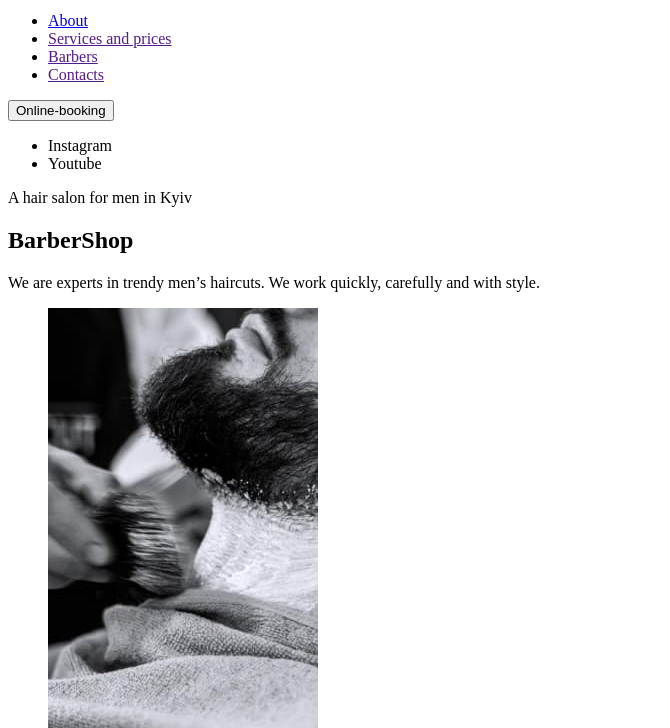
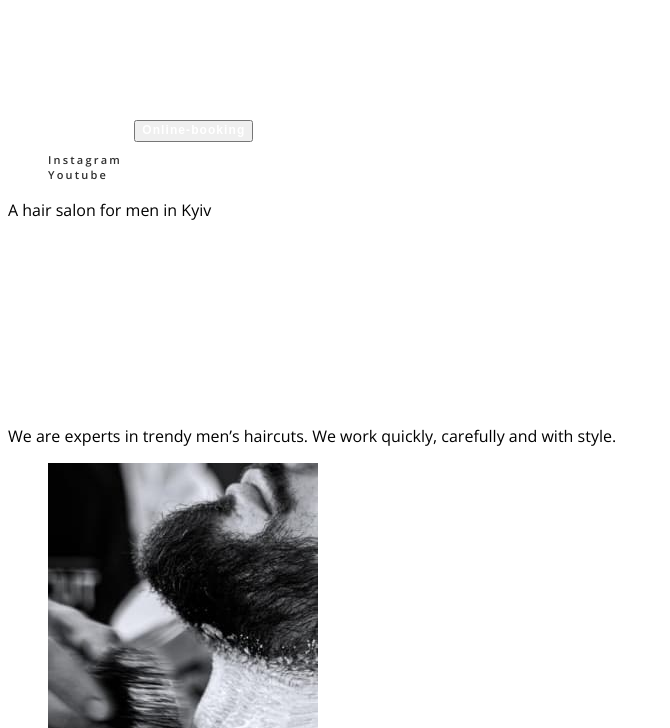
Before and after one commit to MariannaOrlovych/barbershop, a plain HTML site: page index.html in a window 1280 px wide. Shown: the part 72-800 px from the top of the page, without its empty margins (0-670 px from the left). Drawn offline with nearby package versions, Linux system fonts and the light colour scheme.

Commit message:
додає стилі

```diff
--- /dev/null
+++ b/css/styles.css
@@ -0,0 +1,74 @@
+:root{
+    --word-color: #FF6C00;
+    --one-of-the-main-color: #FFFFFF;
+    --second-main-color: #9DA4BD;
+    --different-color: rgba(157, 164, 189, 0.6);
+    --main-text-color: #9DA4BD;
+    --big-number-color: #303030;
+    --text-color: #555555;
+    --backgraund-color:#F7F7F7;
+}
+
+body{
+    font-family: 'Open Sans', sans-serif;
+}
+
+ul{list-style: none;}
+
+a[href]{text-decoration: none;}
+
+h1{font-family: 'Raleway';
+    font-weight: 700;
+    font-size: 72px;
+    line-height: 1.18;
+    letter-spacing: 0.05em;
+    color: var(--one-of-the-main-color);
+}
+
+
+/* navi */
+
+.link{
+    color: var(--one-of-the-main-color);
+    text-decoration: none;
+    font-weight: 600;
+    font-size: 12px;
+    line-height: 1.33;
+    letter-spacing: 0.1em;
+    list-style: none;
+}
+
+
+.link:hover,
+.link:focus{color:var(--word-color);}
+.link::content{color: var(--word-color);}
+
+.phone{
+    font-weight: 600;
+    font-size: 12px;
+    line-height: 1.33;
+    letter-spacing: 0.1em;
+    color: var(--one-of-the-main-color);
+}
+
+/* button */
+
+.main-botton{
+    font-weight: 600;
+    font-size: 12px;
+    line-height: 1.33;
+    letter-spacing: 0.09em;
+    color: var(--one-of-the-main-color);
+}
+
+/* main */
+
+.social{color: var(--big-number-color);
+    font-weight: 600;
+    font-size: 11px;
+    line-height: 1.36;
+    letter-spacing: 0.2em;
+}
+.social .social-networks:hover,
+.social .social-networks:focus
+{color: var(--word-color);}
--- a/index.html
+++ b/index.html
@@ -5,6 +5,11 @@
     <meta http-equiv="X-UA-Compatible" content="IE=edge">
     <meta name="viewport" content="width=<device-width>, initial-scale=1.0">
     <title>Barbershop</title>
+    <link rel="preconnect" href="https://fonts.googleapis.com">
+    <link rel="preconnect" href="https://fonts.gstatic.com" crossorigin>
+    <link href="https://fonts.googleapis.com/css2?family=Open+Sans:wght@400;600;700&family=Raleway:wght@700&display=swap"
+        rel="stylesheet">
+    <link rel="stylesheet" href="css/styles.css">
 </head>
 <body>
     <header>
@@ -12,21 +17,21 @@
             <img src="./imeges/logo.svg" alt="logo">
        </a>
        <nav>
-         <ul>
-                <li><a href="/">About</a></li>
-                <li><a href="">Services and prices</a></li>
-                <li><a href="">Barbers</a></li>
-                <li><a href="">Contacts</a></li>
+         <ul class="nav">
+                <li><a  href="/" class="link">About</a></li>
+                <li><a  href="" class="link">Services and prices</a></li>
+                <li><a  href="" class="link">Barbers</a></li>
+                <li><a  href="" class="link">Contacts</a></li>
         </ul>
         </nav>
-            <a href="tel:+380441111111"+38 044 111 11 11></a>
-            <button type="button">Online-booking</button>
+            <a href="tel:+380441111111" class="phone">+38 044 111 11 11</a>
+            <button type="button" class="main-botton">Online-booking</button>
     </header>
     <main>
         <section>
-            <ul>
-                <li><a href="" target="_blank"  rel="noopener noreferrer nofollow"></a>Instagram</li>
-                <li><a href="" target="_blank" rel="noopener noreferrer nofollow"></a>Youtube</li>
+            <ul class="social">
+                <li><a href="" target="_blank"  rel="noopener noreferrer nofollow" class="social-networks"></a>Instagram</li>
+                <li><a href="" target="_blank" rel="noopener noreferrer nofollow" class="social-networks"></a>Youtube</li>
             </ul>
             <p>A hair salon for men in Kyiv</p>
             <h1>BarberShop</h1>
```
Also changed, not shown: .prettierrc.json (added).
